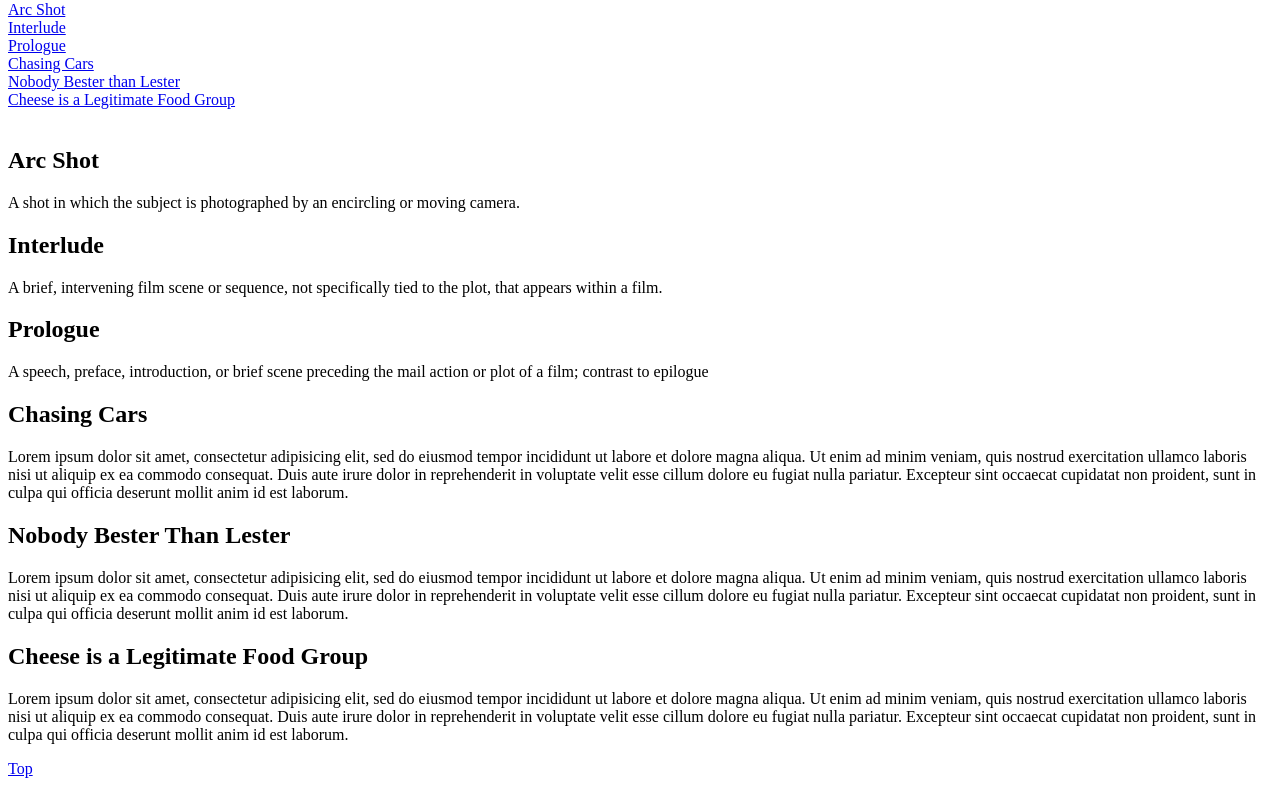
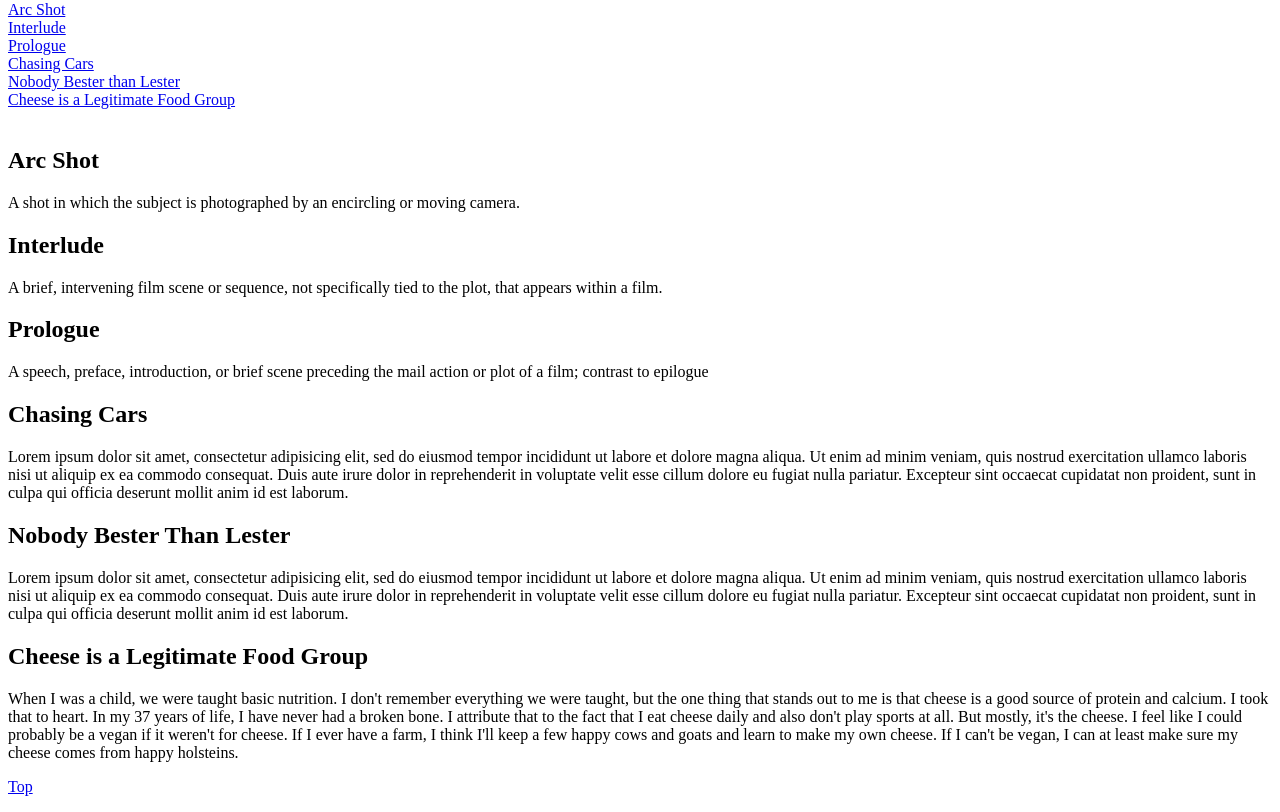
Before and after one commit to Dkeown/Jump-Links, a plain HTML site: page index.html in a window 1280 px wide. Shown: the part 79-891 px from the top of the page. Drawn offline with Linux system fonts and the light colour scheme.

Commit message:
Edited for cheese

```diff
--- a/index.html
+++ b/index.html
@@ -30,7 +30,7 @@
     <h2 id="lester">Nobody Bester Than Lester</h2>
       <p>Lorem ipsum dolor sit amet, consectetur adipisicing elit, sed do eiusmod tempor incididunt ut labore et dolore magna aliqua. Ut enim ad minim veniam, quis nostrud exercitation ullamco laboris nisi ut aliquip ex ea commodo consequat. Duis aute irure dolor in reprehenderit in voluptate velit esse cillum dolore eu fugiat nulla pariatur. Excepteur sint occaecat cupidatat non proident, sunt in culpa qui officia deserunt mollit anim id est laborum.</p>
     <h2 id="cheese">Cheese is a Legitimate Food Group</h2>
-      <p>Lorem ipsum dolor sit amet, consectetur adipisicing elit, sed do eiusmod tempor incididunt ut labore et dolore magna aliqua. Ut enim ad minim veniam, quis nostrud exercitation ullamco laboris nisi ut aliquip ex ea commodo consequat. Duis aute irure dolor in reprehenderit in voluptate velit esse cillum dolore eu fugiat nulla pariatur. Excepteur sint occaecat cupidatat non proident, sunt in culpa qui officia deserunt mollit anim id est laborum.</p>
+      <p>When I was a child, we were taught basic nutrition. I don't remember everything we were taught, but the one thing that stands out to me is that cheese is a good source of protein and calcium. I took that to heart. In my 37 years of life, I have never had a broken bone. I attribute that to the fact that I eat cheese daily and also don't play sports at all. But mostly, it's the cheese. I feel like I could probably be a vegan if it weren't for cheese. If I ever have a farm, I think I'll keep a few happy cows and goats and learn to make my own cheese. If I can't be vegan, I can at least make sure my cheese comes from happy holsteins.</p>
     <p><a href="#top">Top</a></p>
   </body>
 </html>
```
